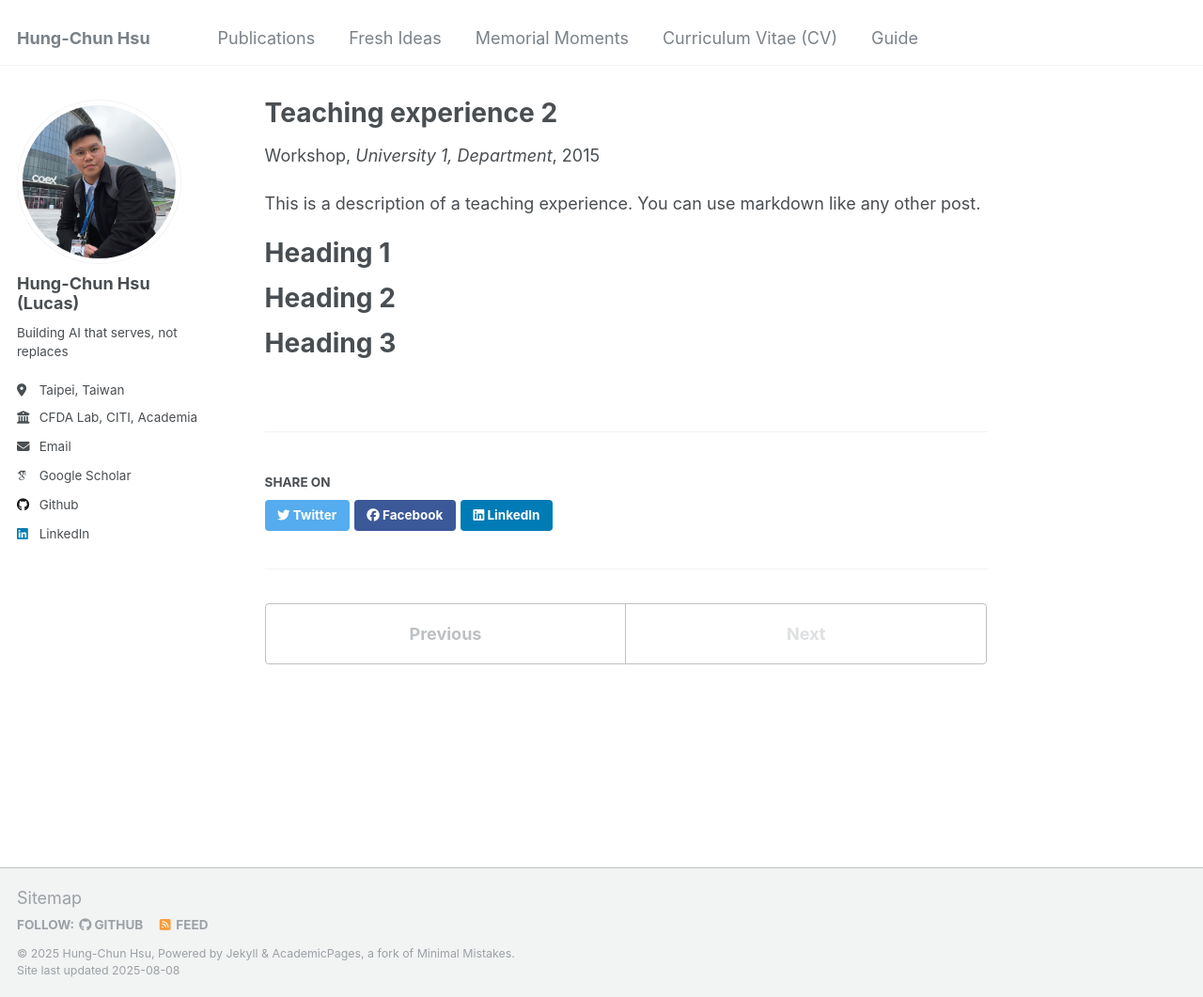
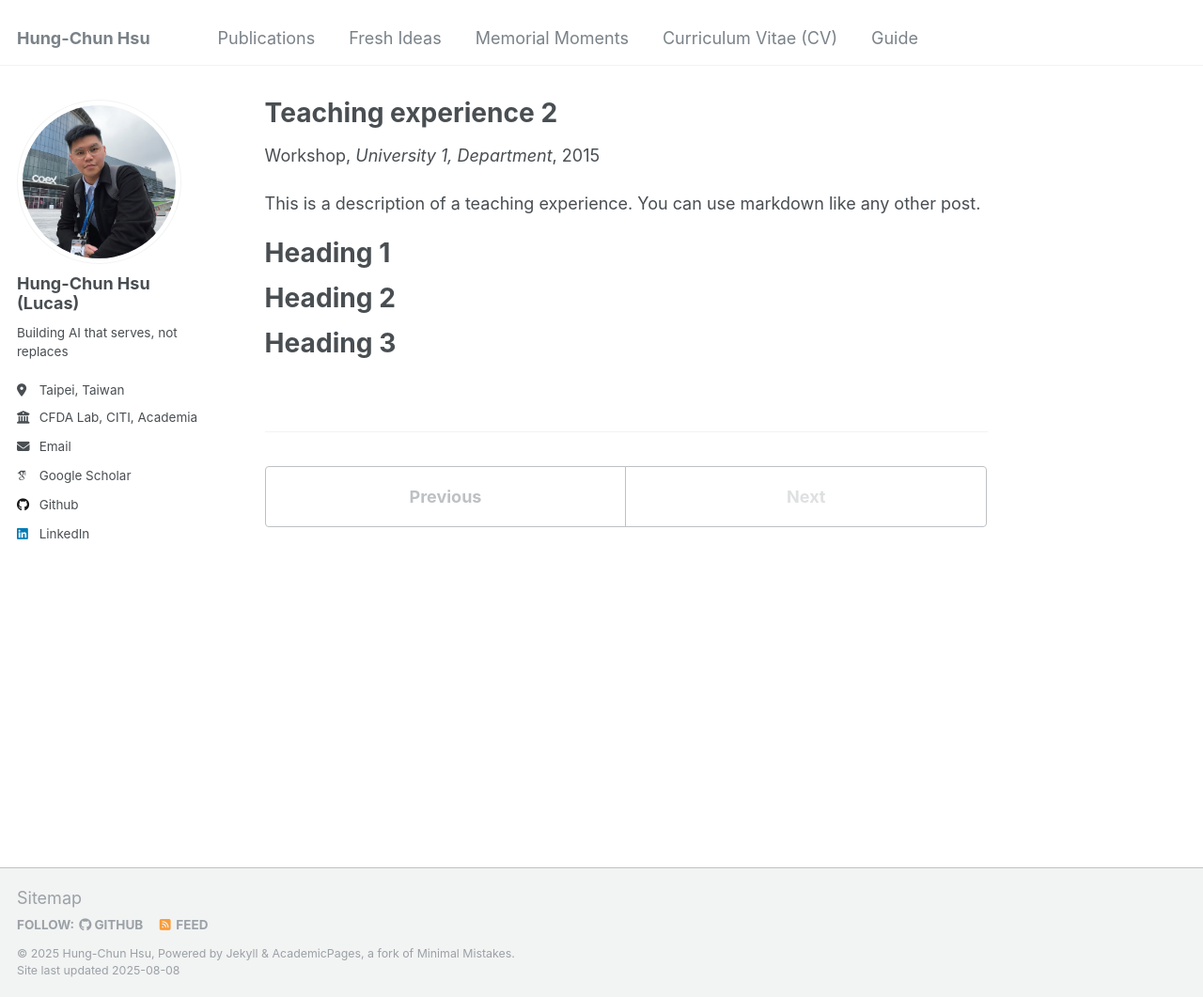
Before and after one commit to lucas-hc-hsu/lucas-hc-hsu.github.io, a Jekyll site: the page built from _teaching/2015-spring-teaching-2.md, in a window 1280 px wide and 1061 px high. Shown: the whole window at 94% size. Built offline with Jekyll 4.4.1, drawn with Linux system fonts in a browser that asks for light colours; some web fonts are replaced.

Commit message:
update single.html

```diff
--- a/_layouts/single.html
+++ b/_layouts/single.html
@@ -52,15 +52,43 @@
         {{ content }}
 
         {% if page.citation and page.paperurl and page.slidesurl %}
-          <p style="font-size: smaller">Recommended citation: {{ page.citation }}<br /><a href="{{ page.paperurl }}">Paper Link</a> | <a href="{{ page.slidesurl }}">Download Slides</a></p>
+          <p style="font-size: smaller">Recommended citation: {{ page.citation }}</p>
+          <div style="margin-top: 10px;">
+            <a href="{{ page.paperurl }}" class="btn btn--inverse" style="margin-right: 5px; margin-bottom: 5px;" target="_blank">
+              <i class="fas fa-external-link-alt"></i> paper link
+            </a>
+            <a href="{{ page.slidesurl }}" class="btn btn--info" style="margin-bottom: 5px;" target="_blank">
+              <i class="fas fa-presentation-screen"></i> Slides
+            </a>
+          </div>
         {% elsif page.citation and page.paperurl %}
-          <p style="font-size: smaller">Recommended citation: {{ page.citation }}<br /><a href="{{ page.paperurl }}">Paper Link</a></p>
+          <p style="font-size: smaller">Recommended citation: {{ page.citation }}</p>
+          <div style="margin-top: 10px;">
+            <a href="{{ page.paperurl }}" class="btn btn--inverse" style="margin-bottom: 5px;" target="_blank">
+              <i class="fas fa-external-link-alt"></i> paper link
+            </a>
+          </div>
         {% elsif page.citation and page.slidesurl %}
-          <p style="font-size: smaller">Recommended citation: {{ page.citation }}<br /><a href="{{ page.slidesurl }}">Download Slides</a></p>
+          <p style="font-size: smaller">Recommended citation: {{ page.citation }}</p>
+          <div style="margin-top: 10px;">
+            <a href="{{ page.slidesurl }}" class="btn btn--info" style="margin-bottom: 5px;" target="_blank">
+              <i class="fas fa-presentation-screen"></i> Slides
+            </a>
+          </div>
         {% elsif page.citation %}
           <p style="font-size: smaller">Recommended citation: {{ page.citation }}</p>
+        {% elsif page.paperurl %}
+          <div style="margin-top: 10px;">
+            <a href="{{ page.paperurl }}" class="btn btn--inverse" style="margin-bottom: 5px;" target="_blank">
+              <i class="fas fa-external-link-alt"></i> paper link
+            </a>
+          </div>
         {% elsif page.slidesurl %}
-          <p style="font-size: smaller"><a href="{{ page.slidesurl }}">Download Slides</a></p>
+          <div style="margin-top: 10px;">
+            <a href="{{ page.slidesurl }}" class="btn btn--info" style="margin-bottom: 5px;" target="_blank">
+              <i class="fas fa-presentation-screen"></i> Slides
+            </a>
+          </div>
         {% endif %}
 
         {% if page.link %}<div><a href="{{ page.link }}" class="btn">{{ site.data.ui-text[site.locale].ext_link_label | default: "Direct Link" }}</a></div>{% endif %}
@@ -73,7 +101,7 @@
         {% include page__taxonomy.html %}
       </footer>
 
-      {% if page.share %}{% include social-share.html %}{% endif %}
+      {% comment %}{% if page.share %}{% include social-share.html %}{% endif %}{% endcomment %}
 
       {% include post_pagination.html %}
     </div>
```
